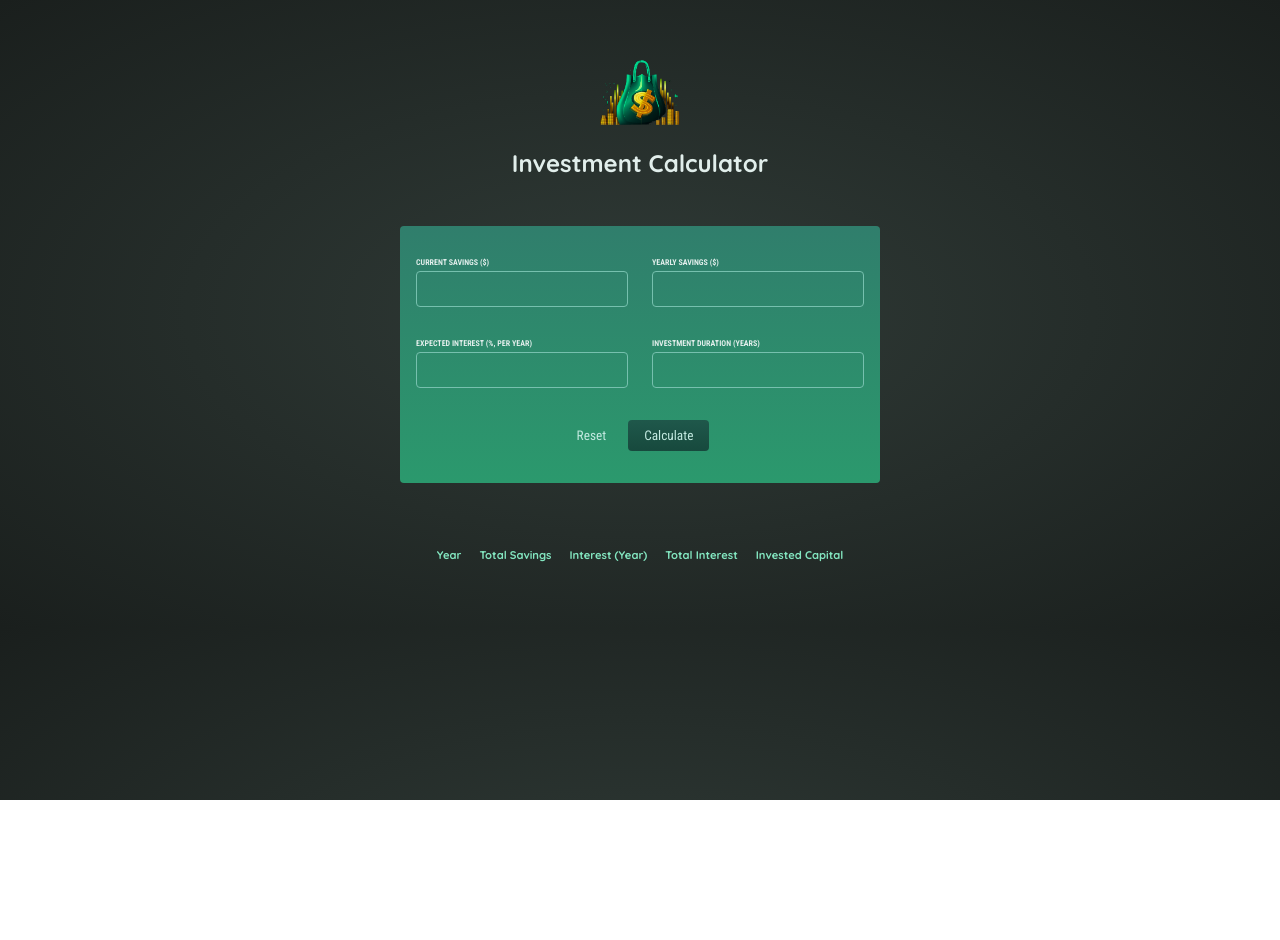
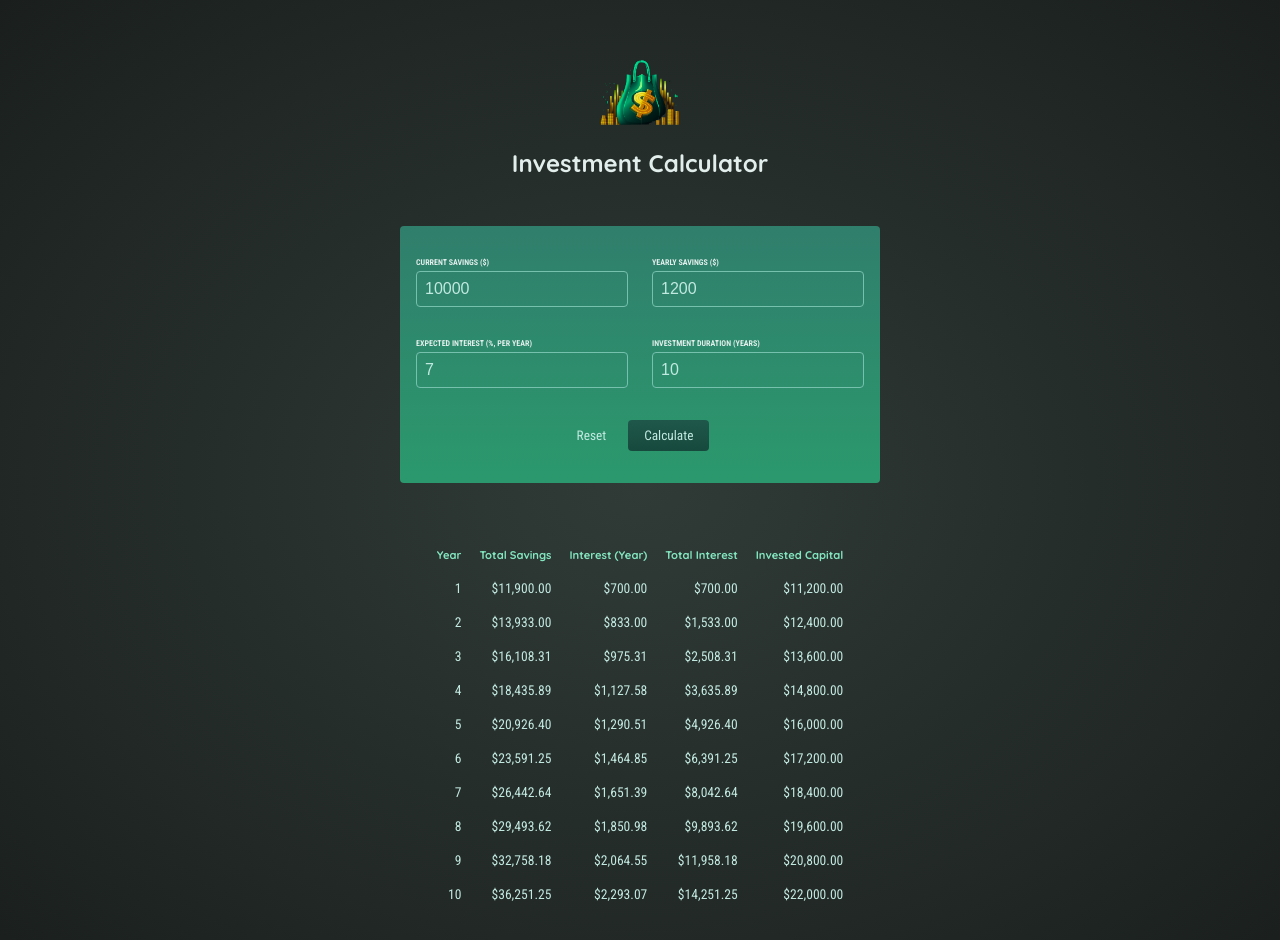
Before and after one commit to Taner940706/investment-calculator, a React (Create React App) app in the folder investment-calculator/: page / in a window 1280 px wide. Both pictures are taken after a click on the button "Calculate". Shown: the top 940 px of the page. Before the commit the page ends 800 px from the top, so only its background shows below. Built offline with nearby package versions, Linux system fonts and the light colour scheme.

Commit message:
fix bugs and finish the app

```diff
--- a/investment-calculator/src/App.js
+++ b/investment-calculator/src/App.js
@@ -1,59 +1,45 @@
 import Header from "./components/Header";
-import CalculatorForm from "./components/CalculatorForm";
+import UserInput from './components/UserInput';
 import ResultTable from "./components/ResultTable";
 import { useState } from "react";
 
 function App() {
-  const [currentSaving, setCurrentSaving] = useState("");
-  const [yearlyContribution, setYearlyContribution] = useState("");
-  const [expectedReturn, setExpectedReturn] = useState("");
-  const [duration, setDuration] = useState("");
-  const [result, setResult] = useState(null);
-
-  const resetHandler = () =>{
-
-    setCurrentSaving("");
-    setDuration("");
-    setExpectedReturn("");
-    setYearlyContribution("");
-
-  }
+  const [userInput, setUserInput] = useState(null);
+  // const [result, setResult] = useState(null);
 
   const calculateHandler = (userInput) => {
-    // Should be triggered when form is submitted
-    // You might not directly want to bind it to the submit event on the form though...
+    setUserInput(userInput);
+  };
 
-    const yearlyData = []; // per-year results
+  const yearlyData = [];
 
-    let currentSavings = +userInput["current-savings"]; // feel free to change the shape of this input object!
-    const yearlyContribution = +userInput["yearly-contribution"]; // as mentioned: feel free to change the shape...
-    const expectedReturn = +userInput["expected-return"] / 100;
-    const duration = +userInput["duration"];
+  if (userInput) {
+    let currentSavings = +userInput['current-savings'];
+    const yearlyContribution = +userInput['yearly-contribution'];
+    const expectedReturn = +userInput['expected-return'] / 100;
+    const duration = +userInput['duration'];
 
-    // The below code calculates yearly results (total savings, interest etc)
     for (let i = 0; i < duration; i++) {
       const yearlyInterest = currentSavings * expectedReturn;
       currentSavings += yearlyInterest + yearlyContribution;
       yearlyData.push({
-        // feel free to change the shape of the data pushed to the array!
         year: i + 1,
         yearlyInterest: yearlyInterest,
         savingsEndOfYear: currentSavings,
-        yearlyContribution: yearlyContribution
+        yearlyContribution: yearlyContribution,
       });
     }
-    setResult(yearlyData);
-  };
+  }
+
 
   return (
     <div>
 
       <Header />
-      <CalculatorForm resetHandler={resetHandler} setCurrentSaving={setCurrentSaving} setYearlyContribution={setYearlyContribution} setExpectedReturn={setExpectedReturn} setDuration={setDuration} currentSaving={currentSaving}
-      yearlyContribution={yearlyContribution} expectedRetur={expectedReturn} duration={duration} calculateHandler={calculateHandler} />
+      <UserInput onCalculate={calculateHandler} />
 
-      {!result && <p style={{textAlign: 'center'}}>No investment yet.</p>}
-      { result && <ResultTable yearlyData={calculateHandler.yearlyData} initialInvestment = {currentSaving} /> }
+      {!userInput && <p style={{textAlign: 'center'}}>No investment calculated yet.</p>}
+      {userInput && <ResultTable data={yearlyData} initialInvestment={userInput['current-savings']} />}
     </div>
   );
 }
--- a/investment-calculator/src/components/ResultTable.js
+++ b/investment-calculator/src/components/ResultTable.js
@@ -1,8 +1,15 @@
-import React from "react";
-import "./ResultTable.css";
-export default function ResultTable({yearlyData, initialInvestment}) {
+import classes from './ResultTable.module.css';
+
+const formatter = new Intl.NumberFormat('en-US', {
+  style: 'currency',
+  currency: 'USD',
+  minimumFractionDigits: 2,
+  maximumFractionDigits: 2,
+});
+
+const ResultsTable = (props) => {
   return (
-    <table className="result">
+    <table className={classes.result}>
       <thead>
         <tr>
           <th>Year</th>
@@ -13,17 +20,29 @@ export default function ResultTable({yearlyData, initialInvestment}) {
         </tr>
       </thead>
       <tbody>
-        { yearlyData?.map((yearlyData) => (
-            <tr key={yearlyData.year}>
-            <td>{yearlyData.year}</td>
-            <td>{yearlyData.savingsEndOfYear}</td>
-            <td>{yearlyData.yearlyInterest}</td>
-            <td>{yearlyData.savingsEndOfYear - initialInvestment - yearlyData.yearlyContribution * yearlyData.year}</td>
-            <td>{initialInvestment + yearlyData.yearlyContribution * yearlyData.year}</td>
+        {props.data.map((yearData) => (
+          <tr key={yearData.year}>
+            <td>{yearData.year}</td>
+            <td>{formatter.format(yearData.savingsEndOfYear)}</td>
+            <td>{formatter.format(yearData.yearlyInterest)}</td>
+            <td>
+              {formatter.format(
+                yearData.savingsEndOfYear -
+                  props.initialInvestment -
+                  yearData.yearlyContribution * yearData.year
+              )}
+            </td>
+            <td>
+              {formatter.format(
+                props.initialInvestment +
+                  yearData.yearlyContribution * yearData.year
+              )}
+            </td>
           </tr>
-        )) }
-
+        ))}
       </tbody>
     </table>
   );
-}
+};
+
+export default ResultsTable;
--- /dev/null
+++ b/investment-calculator/src/components/ResultTable.module.css
@@ -0,0 +1,19 @@
+.result {
+    max-width: 50rem;
+    margin: 2rem auto;
+    padding: 1rem;
+    table-layout: fixed;
+    border-spacing: 1rem;
+    text-align: right;
+  }
+
+  .result thead {
+    font-size: 0.7rem;
+    color: #83e6c0;
+  }
+
+  .result tbody {
+    font-family: 'Roboto Condensed', sans-serif;
+    font-size: 0.85rem;
+    color: #c2e9e0;
+  }
--- /dev/null
+++ b/investment-calculator/src/components/UserInput.js
@@ -0,0 +1,101 @@
+import { useState } from 'react';
+import classes from './UserInput.module.css';
+
+const initialUserInput = {
+  'current-savings': 10000,
+  'yearly-contribution': 1200,
+  'expected-return': 7,
+  duration: 10,
+};
+
+const UserInput = (props) => {
+  const [userInput, setUserInput] = useState(initialUserInput);
+
+  const submitHandler = (event) => {
+    event.preventDefault();
+
+    props.onCalculate(userInput);
+  };
+
+  const resetHandler = () => {
+    setUserInput(initialUserInput);
+  };
+
+  const inputChangeHandler = (input, value) => {
+    setUserInput((prevInput) => {
+      return {
+        ...prevInput,
+        [input]: +value,
+      };
+    });
+  };
+
+  return (
+    <form onSubmit={submitHandler} className={classes.form}>
+      <div className={classes['input-group']}>
+        <p>
+          <label htmlFor="current-savings">Current Savings ($)</label>
+          <input
+            onChange={(event) =>
+              inputChangeHandler('current-savings', event.target.value)
+            }
+            value={userInput['current-savings']}
+            type="number"
+            id="current-savings"
+          />
+        </p>
+        <p>
+          <label htmlFor="yearly-contribution">Yearly Savings ($)</label>
+          <input
+            onChange={(event) =>
+              inputChangeHandler('yearly-contribution', event.target.value)
+            }
+            value={userInput['yearly-contribution']}
+            type="number"
+            id="yearly-contribution"
+          />
+        </p>
+      </div>
+      <div className={classes['input-group']}>
+        <p>
+          <label htmlFor="expected-return">
+            Expected Interest (%, per year)
+          </label>
+          <input
+            onChange={(event) =>
+              inputChangeHandler('expected-return', event.target.value)
+            }
+            value={userInput['expected-return']}
+            type="number"
+            id="expected-return"
+          />
+        </p>
+        <p>
+          <label htmlFor="duration">Investment Duration (years)</label>
+          <input
+            onChange={(event) =>
+              inputChangeHandler('duration', event.target.value)
+            }
+            value={userInput['duration']}
+            type="number"
+            id="duration"
+          />
+        </p>
+      </div>
+      <p className={classes.actions}>
+        <button
+          onClick={resetHandler}
+          type="reset"
+          className={classes.buttonAlt}
+        >
+          Reset
+        </button>
+        <button type="submit" className={classes.button}>
+          Calculate
+        </button>
+      </p>
+    </form>
+  );
+};
+
+export default UserInput;
--- /dev/null
+++ b/investment-calculator/src/components/UserInput.module.css
@@ -0,0 +1,65 @@
+.form {
+    padding: 1rem;
+    max-width: 30rem;
+    margin: 2rem auto;
+    border-radius: 4px;
+    background: linear-gradient(180deg, #307e6c, #2b996d);
+  }
+
+  .input-group {
+    display: flex;
+    justify-content: space-evenly;
+    gap: 1.5rem;
+  }
+
+  .form label {
+    display: block;
+    margin-bottom: 0.25rem;
+    font-family: 'Roboto Condensed', sans-serif;
+    font-size: 0.5rem;
+    font-weight: bold;
+    text-transform: uppercase;
+  }
+
+  .form input {
+    width: 100%;
+    padding: 0.5rem;
+    border: 1px solid #76c0ae;
+    border-radius: 0.25rem;
+    background-color: transparent;
+    color: #c2e9e0;
+    font-size: 1rem;
+  }
+
+  .actions {
+    display: flex;
+    justify-content: center;
+    gap: 1rem;
+  }
+
+  .button {
+    padding: 0.5rem 1rem;
+    border: none;
+    border-radius: 0.25rem;
+    background: linear-gradient(180deg, #1f584b, #17493d);
+    color: #c2e9e0;
+    font-family: 'Roboto Condensed', sans-serif;
+    cursor: pointer;
+  }
+
+  .buttonAlt {
+    font-family: 'Roboto Condensed', sans-serif;
+    border: none;
+    background: transparent;
+    color: #c2e9e0;
+    cursor: pointer;
+  }
+
+  .button:hover {
+    background: linear-gradient(180deg, #1b5346, #113c32);
+  }
+
+  .buttonAlt:hover {
+    background: transparent;
+    color: #91e1d0;
+  }
```
